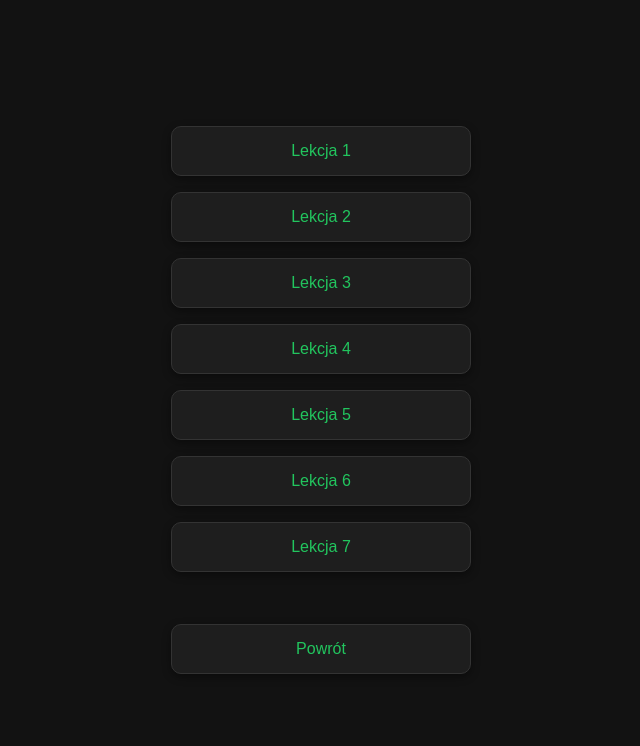
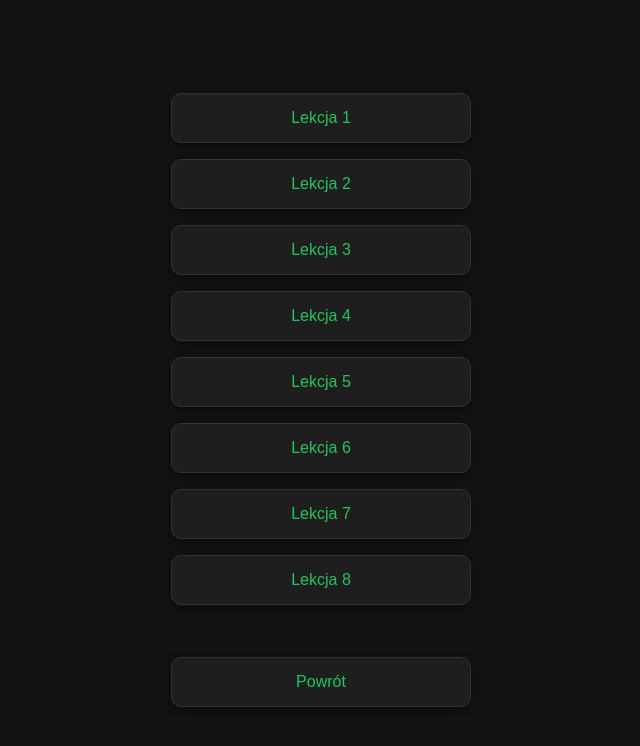
Before and after one commit to Bartosz4EI/strony, a plain HTML site: page index.html in a window 1280 px wide. Shown: the whole page, without its empty margins (319-959 px from the left). Drawn offline with Linux system fonts and the light colour scheme.

Commit message:
Add link to Lekcja 8 in index.html

```diff
--- a/index.html
+++ b/index.html
@@ -15,6 +15,7 @@
     <p><a href="box_model/index.html">Lekcja 5</a></p>
     <p><a href="obramowanie_zaokroglenia/index.html">Lekcja 6</a></p>
     <p><a href="linki_i_przyciski/index.html">Lekcja 7</a></p>
+    <p><a href="08_jednostki_wzgledne_i_widocznosc/index.html">Lekcja 8</a></p>
 
     <br><br>
     <p><a href="https://github.com/Bartosz4EI/strony">Powrót</a></p>
```
